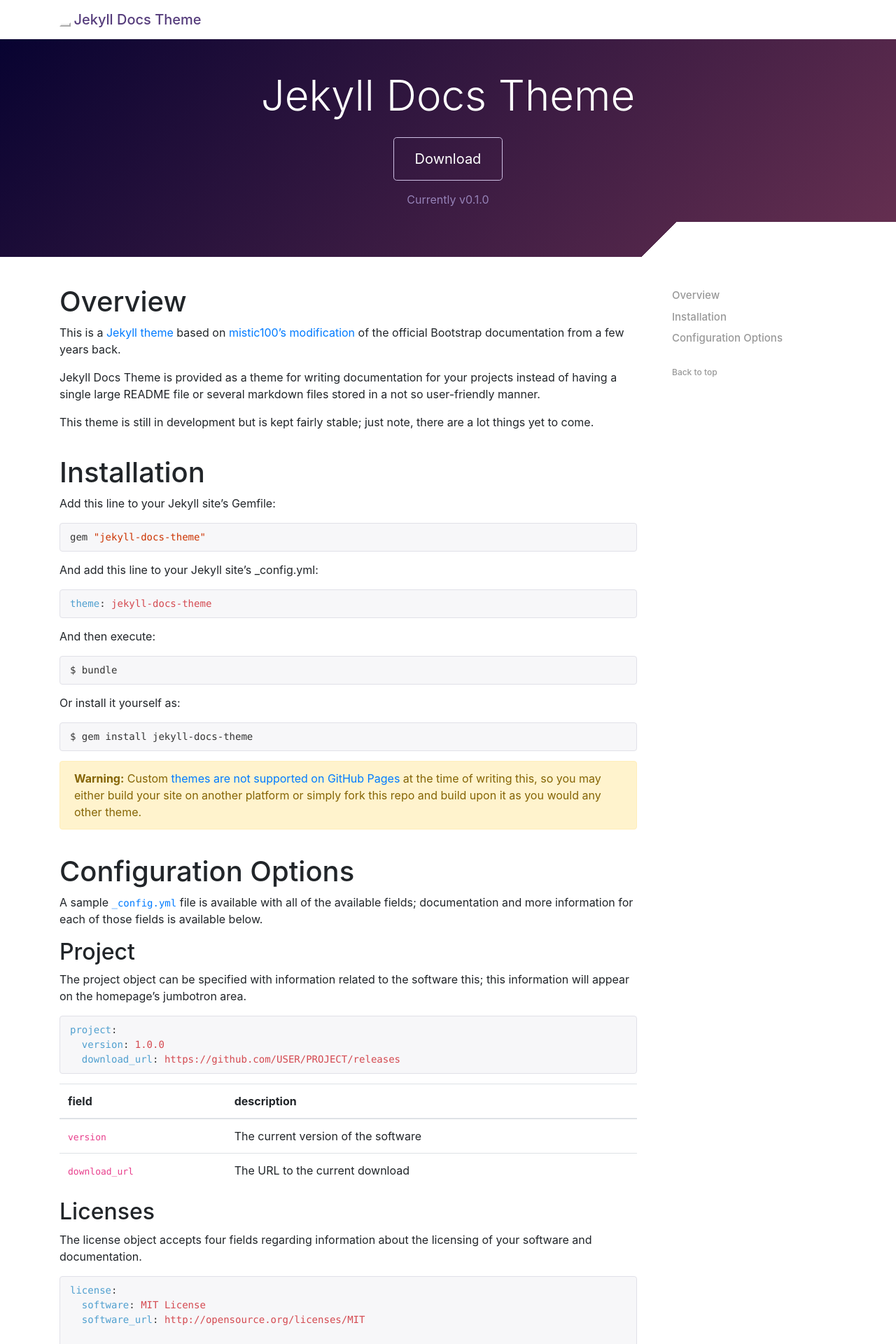
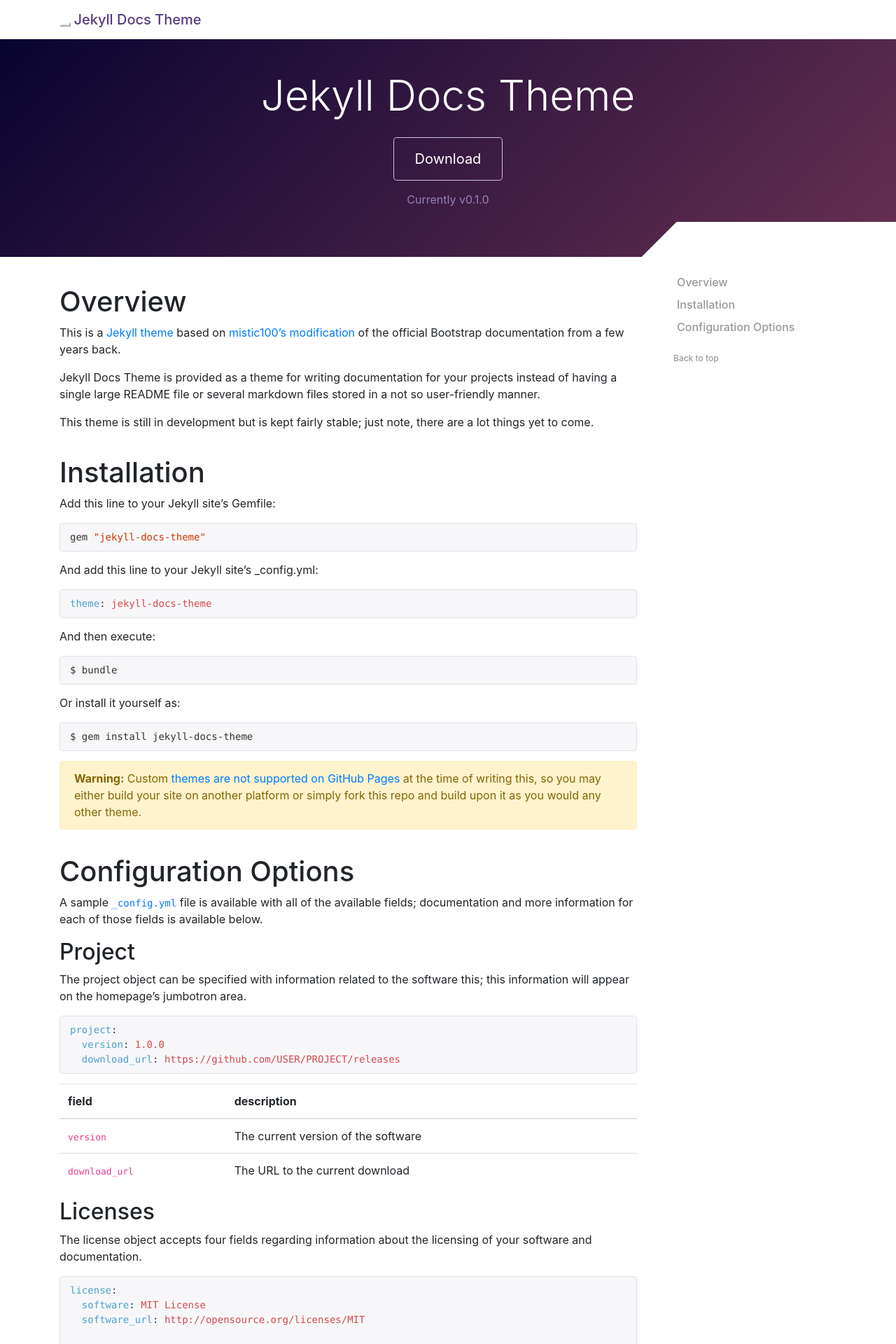
Before and after one commit to allejo/jekyll-docs-theme, a Jekyll site: the page built from index.md, in a window 1280 px wide. Shown: the top 1920 px of the page at 70% size. Built offline with Jekyll 4.4.1, drawn with Linux system fonts in a browser that asks for light colours; nearby versions of some CDN libraries; comment, search, counter and statistics services are not loaded; our own code applies the rules of GitHub Pages for plain Markdown files.

Commit message:
Fix Scrollspy after BS4 completely changed it

```diff
--- a/_layouts/default.html
+++ b/_layouts/default.html
@@ -4,7 +4,7 @@
         {% include head.html %}
     </head>
 
-    <body>
+    <body data-spy="scroll" data-target="#page-toc" data-offset="0">
         {% include navigation.html %}
         {% include jumbotron.html %}
 
--- a/_layouts/page.html
+++ b/_layouts/page.html
@@ -12,7 +12,7 @@ layout: default
 
         <div class="col-md-3 hidden-print">
             <nav id="page-toc" class="bs-docs-sidebar">
-                {% include toc.html html=content class="list-unstyled.bs-docs-sidenav" h_max=3 %}
+                {% include toc.html html=content class="list-unstyled.bs-docs-sidenav" anchor_class="nav-link" h_max=3 %}
 
                 <a class="back-to-top" href="#top">
                     Back to top
--- a/_sass/_sidebar.scss
+++ b/_sass/_sidebar.scss
@@ -1,6 +1,11 @@
-.bs-docs-sidenav {
-    margin-bottom: 20px;
-    margin-top: 20px;
+.js .bs-docs-sidebar {
+    ul ul {
+        display: none;
+    }
+}
+
+.bs-docs-section {
+    position: relative;
 }
 
 .bs-docs-sidebar {
@@ -8,65 +13,41 @@
     position: sticky;
     top: 20px;
 
-    ul > .active > a,
-    ul > .active:focus > a,
-    ul > .active:hover > a {
-        background-color: transparent;
-        border-left: 2px solid #563d7c;
-        color: #563d7c;
-        font-weight: 700;
-        padding-left: 18px;
-    }
+    ul {
+        padding-left: 15px;
 
-    ul > li {
-        display: block;
-    }
-
-    ul > li > a {
-        color: #999;
-        display: block;
-        font-size: 15px;
-        font-weight: 500;
-        padding: 4px 20px;
-
-        &:hover,
-        &:focus {
-            background-color: transparent;
-            border-left: 1px solid #563d7c;
-            color: #563d7c;
-            padding-left: 19px;
-            text-decoration: none;
+        & ul {
+            font-size: 90%;
         }
     }
 
-    ul ul {
-        padding-bottom: 10px;
-        padding-left: 0;
+    li {
+        list-style: none;
     }
 
-    ul ul > li > a {
-        font-size: 14px;
-        font-weight: 400;
-        padding-bottom: 1px;
-        padding-left: 30px;
-        padding-top: 1px;
+    a {
+        border-left: $sidebar-highlight-width solid transparent;
+        color: #999;
+        display: block;
+        font-weight: 500;
+        padding: 4px 10px;
 
-        &:hover,
-        &:focus {
-            padding-left: 29px;
+        &:focus,
+        &:hover {
+            background-color: transparent;
+            color: $sidebar-highlight-color;
+        }
+
+        &.active,
+        &.active:focus,
+        &.active:hover {
+            border-left-color: $sidebar-highlight-color;
+            color: $sidebar-highlight-color;
+            font-weight: 700;
+        }
+
+        &.active + ul {
+            display: block;
         }
     }
-
-    ul ul > .active > a,
-    ul ul > .active:hover > a,
-    ul ul > .active:focus > a {
-        font-weight: 500;
-        padding-left: 28px;
-    }
 }
-
-.js .bs-docs-sidebar {
-    ul ul {
-        display: none;
-    }
-}
--- /dev/null
+++ b/_sass/_variables.scss
@@ -0,0 +1,2 @@
+$sidebar-highlight-color: #563d7c;
+$sidebar-highlight-width: 2px !default;
--- a/assets/css/styles.scss
+++ b/assets/css/styles.scss
@@ -1,5 +1,7 @@
 ---
 ---
+
+@import 'variables';
 
 @import 'alert';
 @import 'highlight';
```
Also changed, not shown: assets/js/docs.min.js.
